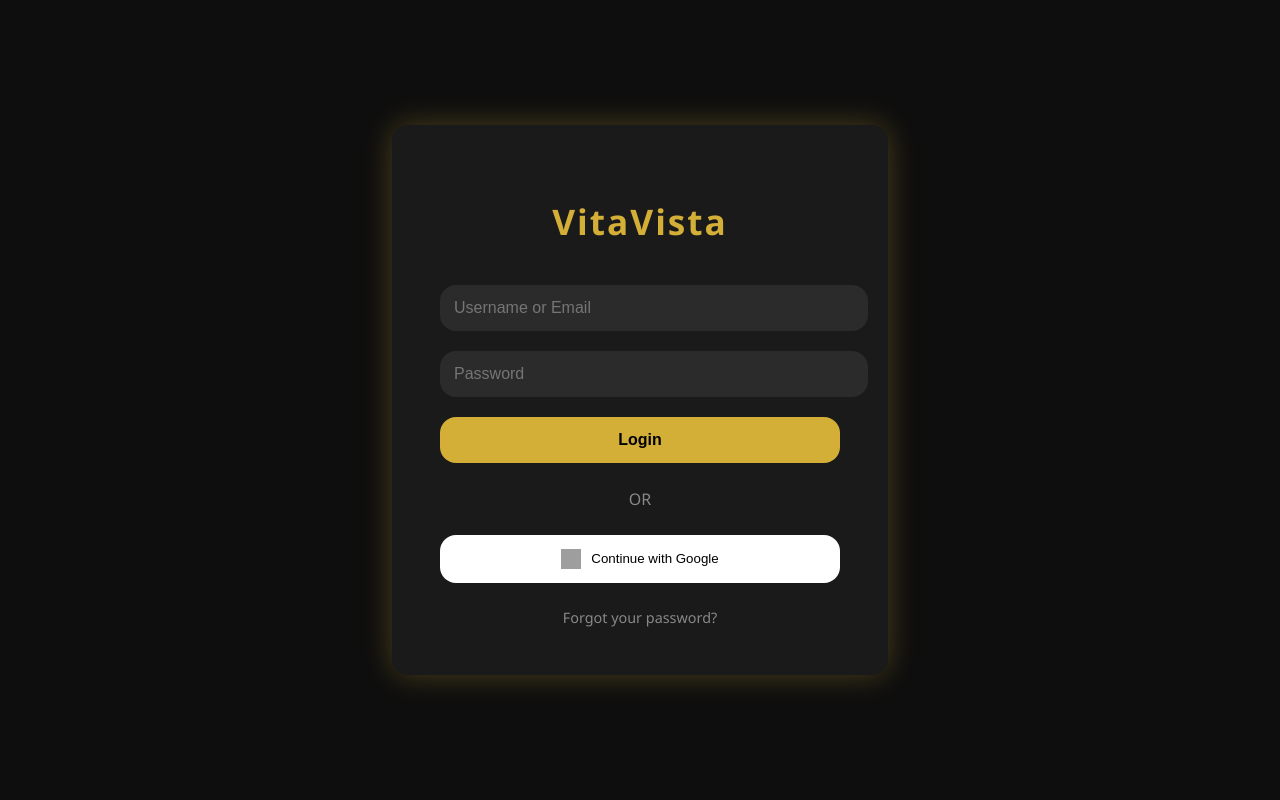
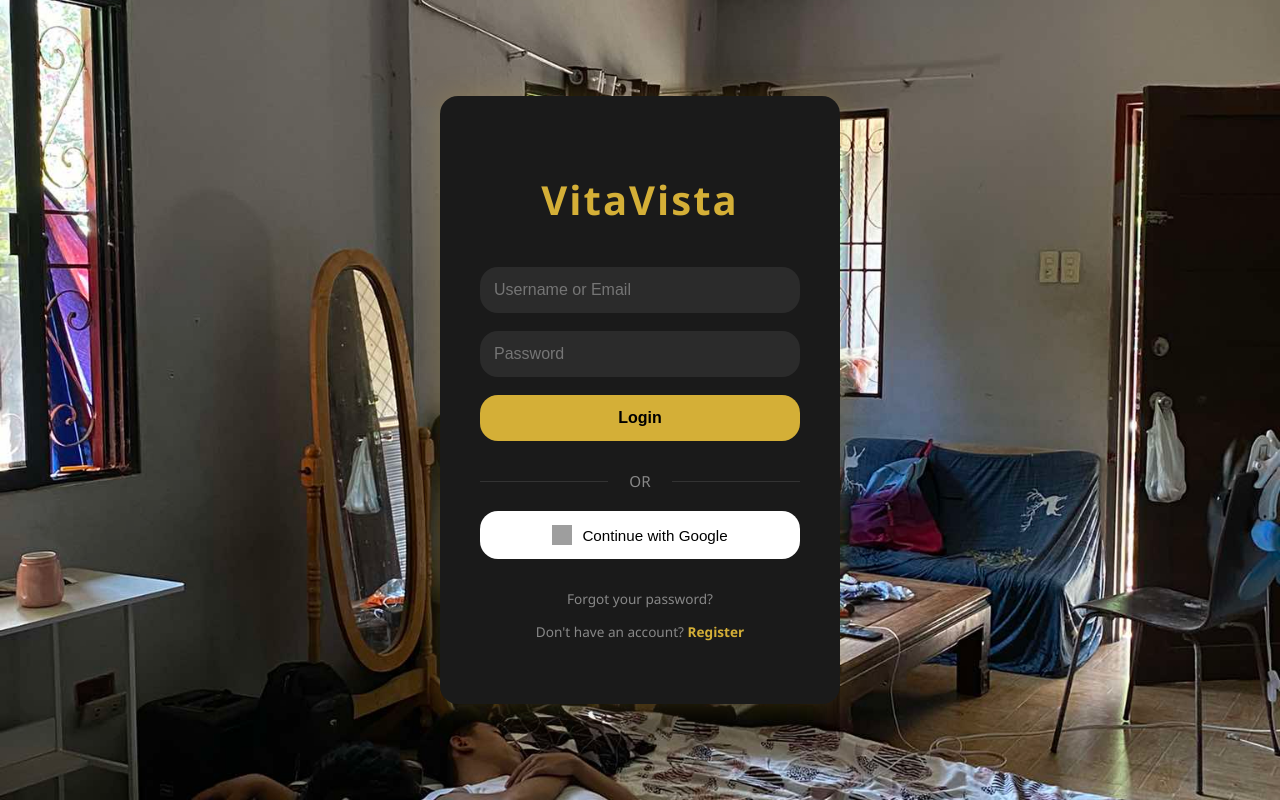
Before and after one commit to Roi-05/VitaVista-Apartment, a PHP site: page /login.html in a window 1280 px wide. Run offline with PHP 8.4, Linux system fonts and the light colour scheme; grey boxes are pictures that could not be loaded.

Commit message:
Add register page and fix vicinity map

```diff
--- a/login.html
+++ b/login.html
@@ -4,119 +4,16 @@
   <meta charset="UTF-8" />
   <meta name="viewport" content="width=device-width, initial-scale=1.0"/>
   <title>VitaVista Login</title>
-  <style>
-    :root {
-      --gold: #d4af37;
-      --black: #0e0e0e;
-      --dark-gray: #1a1a1a;
-      --input-bg: #2b2b2b;
-      --text-light: #f0f0f0;
-      --squircle-radius: 16px;
-    }
-
-    body {
-      margin: 0;
-      background-color: var(--black);
-      color: var(--text-light);
-      font-family: 'Segoe UI', Tahoma, Geneva, Verdana, sans-serif;
-      display: flex;
-      align-items: center;
-      justify-content: center;
-      height: 100vh;
-    }
-
-    .login-container {
-      background-color: var(--dark-gray);
-      padding: 48px;
-      border-radius: var(--squircle-radius);
-      box-shadow: 0 0 30px rgba(212, 175, 55, 0.3);
-      width: 100%;
-      max-width: 400px;
-    }
-
-    .login-container h1 {
-      text-align: center;
-      color: var(--gold);
-      margin-bottom: 40px;
-      font-size: 2.2em;
-      letter-spacing: 2px;
-    }
-
-    .login-container input[type="text"],
-    .login-container input[type="password"] {
-      width: 100%;
-      padding: 14px;
-      margin-bottom: 20px;
-      border: none;
-      border-radius: var(--squircle-radius);
-      background-color: var(--input-bg);
-      color: var(--text-light);
-      font-size: 1em;
-    }
-
-    .login-container input[type="submit"] {
-      width: 100%;
-      padding: 14px;
-      background-color: var(--gold);
-      border: none;
-      border-radius: var(--squircle-radius);
-      font-size: 1em;
-      color: #000;
-      font-weight: bold;
-      cursor: pointer;
-      transition: background-color 0.3s ease;
-    }
-
-    .login-container input[type="submit"]:hover {
-      background-color: #b89430;
-    }
-
-    .divider {
-      text-align: center;
-      margin: 25px 0;
-      color: #888;
-    }
-
-    .google-btn {
-      display: flex;
-      align-items: center;
-      justify-content: center;
-      background-color: #fff;
-      color: #000;
-      font-weight: 500;
-      padding: 14px;
-      width: 100%;
-      border: none;
-      border-radius: var(--squircle-radius);
-      cursor: pointer;
-      transition: background-color 0.3s ease;
-    }
-
-    .google-btn:hover {
-      background-color: #f2f2f2;
-    }
-
-    .google-btn img {
-      width: 20px;
-      height: 20px;
-      margin-right: 10px;
-    }
-
-    .footer-text {
-      margin-top: 25px;
-      text-align: center;
-      font-size: 0.9em;
-      color: #888;
-    }
-  </style>
+  <link rel="stylesheet" href="styles/login.css" />
 </head>
 <body>
   <div class="login-container">
     <h1>VitaVista</h1>
     <form>
-      <input type="text" placeholder="Username or Email" required />
-      <input type="password" placeholder="Password" required />
-      <input type="submit" value="Login" />
+      <input class="text" type="text" placeholder="Username or Email" required />
+      <input class="password" type="password" placeholder="Password" required />
+      <input class="submit" type="submit" value="Login" />
+
     </form>
 
     <div class="divider">OR</div>
@@ -127,7 +24,8 @@
     </button>
 
     <div class="footer-text">
-      Forgot your password?
+      Forgot your password? <br />
+      <p>Don't have an account? <a href="register.html">Register</a></p>
     </div>
   </div>
 </body>
--- /dev/null
+++ b/styles/login.css
@@ -0,0 +1,150 @@
+:root {
+    --gold: #d4af37;
+    --gold-hover: #b89430;
+    --black: #0e0e0e;
+    --dark-gray: #1a1a1a;
+    --input-bg: #2b2b2b;
+    --text-light: #f0f0f0;
+    --muted: #888;
+    --squircle-radius: 18px;
+  }
+
+  * {
+    box-sizing: border-box;
+  }
+
+  body {
+    margin: 0;
+    padding: 0;
+    font-family: 'Segoe UI', Tahoma, Geneva, Verdana, sans-serif;
+    background-image: url('/Pictures/slep.jpg');
+    color: var(--text-light);
+    display: flex;
+    align-items: center;
+    justify-content: center;
+    height: 100vh;
+    width: 100vw;
+    background-size: cover;
+    background-position: center;
+    background-repeat: no-repeat;
+  }
+
+  .login-container {
+    background-color: var(--dark-gray);
+    padding: 50px 40px;
+    border-radius: var(--squircle-radius);
+    box-shadow: 0 0 30px rgba(212, 175, 55, 0.25);
+    width: 100%;
+    max-width: 400px;
+  }
+
+  .login-container h1 {
+    text-align: center;
+    color: var(--gold);
+    font-size: 2.5em;
+    margin-bottom: 40px;
+    letter-spacing: 2px;
+  }
+
+  form {
+    display: flex;
+    flex-direction: column;
+    gap: 18px;
+  }
+
+  .text,
+  .password {
+    background-color: var(--input-bg);
+    border: none;
+    border-radius: var(--squircle-radius);
+    padding: 14px;
+    font-size: 1em;
+    color: var(--text-light);
+  }
+
+  .submit,
+  .button {
+    background-color: var(--gold);
+    border: none;
+    border-radius: var(--squircle-radius);
+    padding: 14px;
+    font-size: 1em;
+    font-weight: bold;
+    color: #000;
+    cursor: pointer;
+    transition: background-color 0.3s ease;
+  }
+
+  .submit:hover,
+  .button:hover {
+    background-color: var(--gold-hover);
+  }
+
+  .divider {
+    text-align: center;
+    color: var(--muted);
+    margin: 30px 0 20px;
+    font-size: 0.95em;
+    position: relative;
+  }
+
+  .divider::before,
+  .divider::after {
+    content: "";
+    height: 1px;
+    background: #333;
+    position: absolute;
+    top: 50%;
+    width: 40%;
+  }
+
+  .divider::before {
+    left: 0;
+  }
+
+  .divider::after {
+    right: 0;
+  }
+
+  .google-btn {
+    display: flex;
+    align-items: center;
+    justify-content: center;
+    background-color: #fff;
+    color: #000;
+    font-weight: 500;
+    padding: 14px;
+    width: 100%;
+    border: none;
+    border-radius: var(--squircle-radius);
+    cursor: pointer;
+    transition: background-color 0.3s ease;
+    font-size: 0.95em;
+  }
+
+  .google-btn:hover {
+    background-color: #f1f1f1;
+  }
+
+  .google-btn img {
+    width: 20px;
+    height: 20px;
+    margin-right: 10px;
+  }
+
+  .footer-text {
+    margin-top: 30px;
+    text-align: center;
+    font-size: 0.85em;
+    color: var(--muted);
+  }
+
+  .footer-text a {
+    color: var(--gold);
+    text-decoration: none;
+    font-weight: bold;
+  }
+
+  .footer-text a:hover {
+    text-decoration: underline;
+  }
--- a/styles/map.css
+++ b/styles/map.css
@@ -1,6 +1,7 @@
 #map {
     height: 500px;
-    margin: 4rem 5%;
+    width: 80vw;
+    margin: 4rem;
     border-radius: 10px;
     box-shadow: 0 5px 15px rgba(0,0,0,0.1);
   }
```
Also changed, not shown: index.html (+8 -2 lines), scripts/map.js (added, +14 -0 lines), styles/first.css (+10 -2 lines), styles/index.css (+0 -9 lines), styles/register.css (added, +169 -0 lines).
